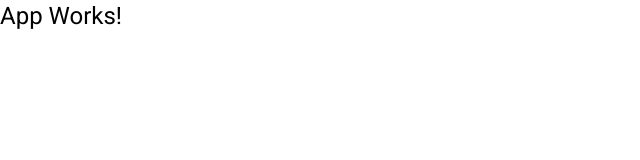
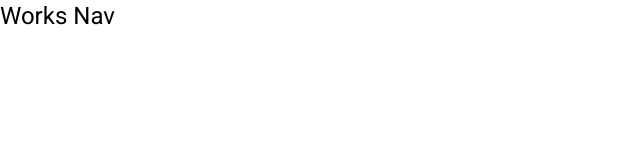
Before and after one commit to marcelorfranca/helpdesk-front, an Angular app: page / in a window 1280 px wide. Shown: the top 160 px of the page, without its empty margins (0-640 px from the left). Built offline with nearby package versions, Linux system fonts and the light colour scheme.

Commit message:
Criado a Rota para componente NAV

```diff
--- a/src/app/app-routing.module.ts
+++ b/src/app/app-routing.module.ts
@@ -1,7 +1,12 @@
 import { NgModule } from '@angular/core';
 import { RouterModule, Routes } from '@angular/router';
+import { NavComponent } from './components/nav/nav.component';
 
-const routes: Routes = [];
+const routes: Routes = [
+  {
+    path: '', component: NavComponent
+  }
+];
 
 @NgModule({
   imports: [RouterModule.forRoot(routes)],
--- a/src/app/app.component.html
+++ b/src/app/app.component.html
@@ -1 +1 @@
-<h1>App Works!</h1>
+<router-outlet></router-outlet>
--- a/src/app/components/nav/nav.component.html
+++ b/src/app/components/nav/nav.component.html
@@ -1 +1 @@
-<p>nav works!</p>
+<h1>Works Nav</h1>
```
